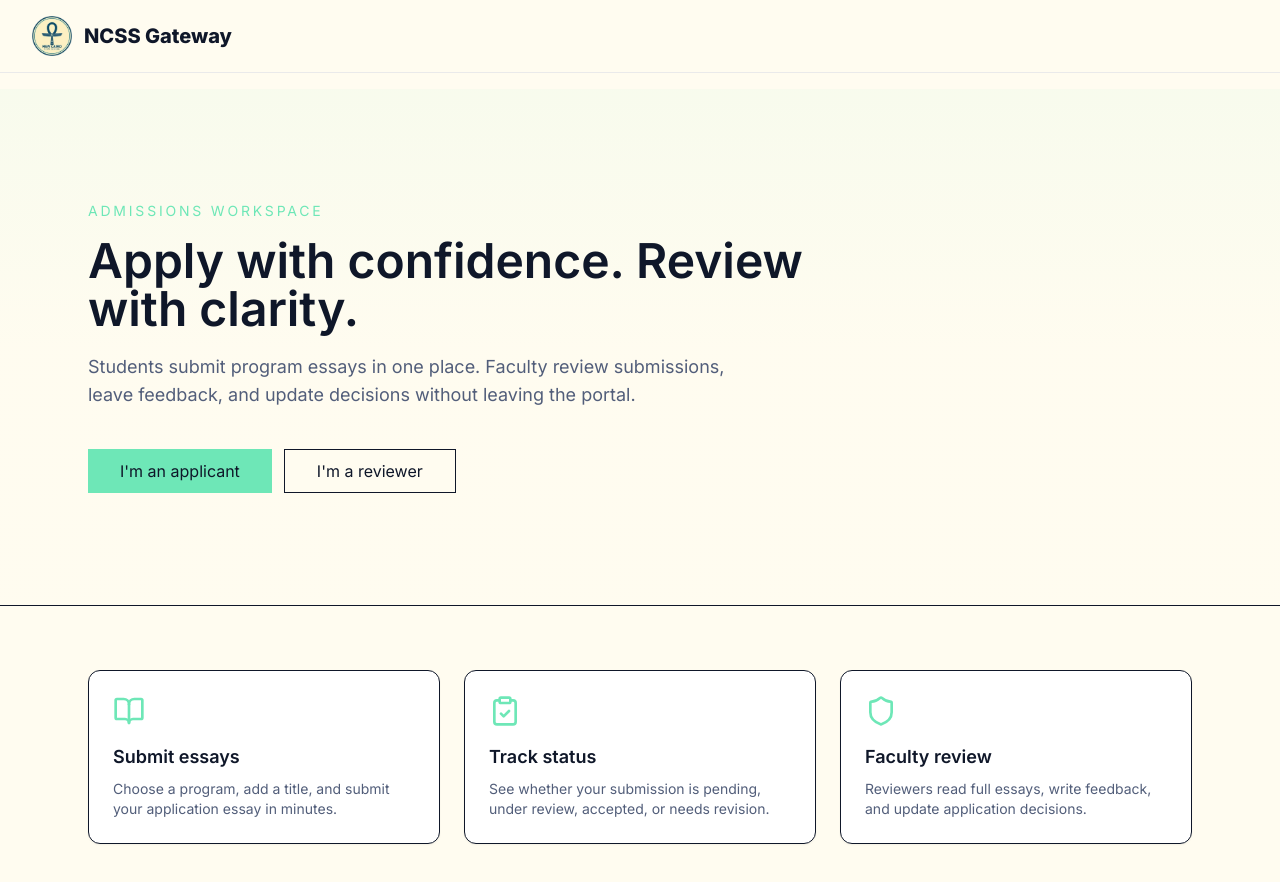
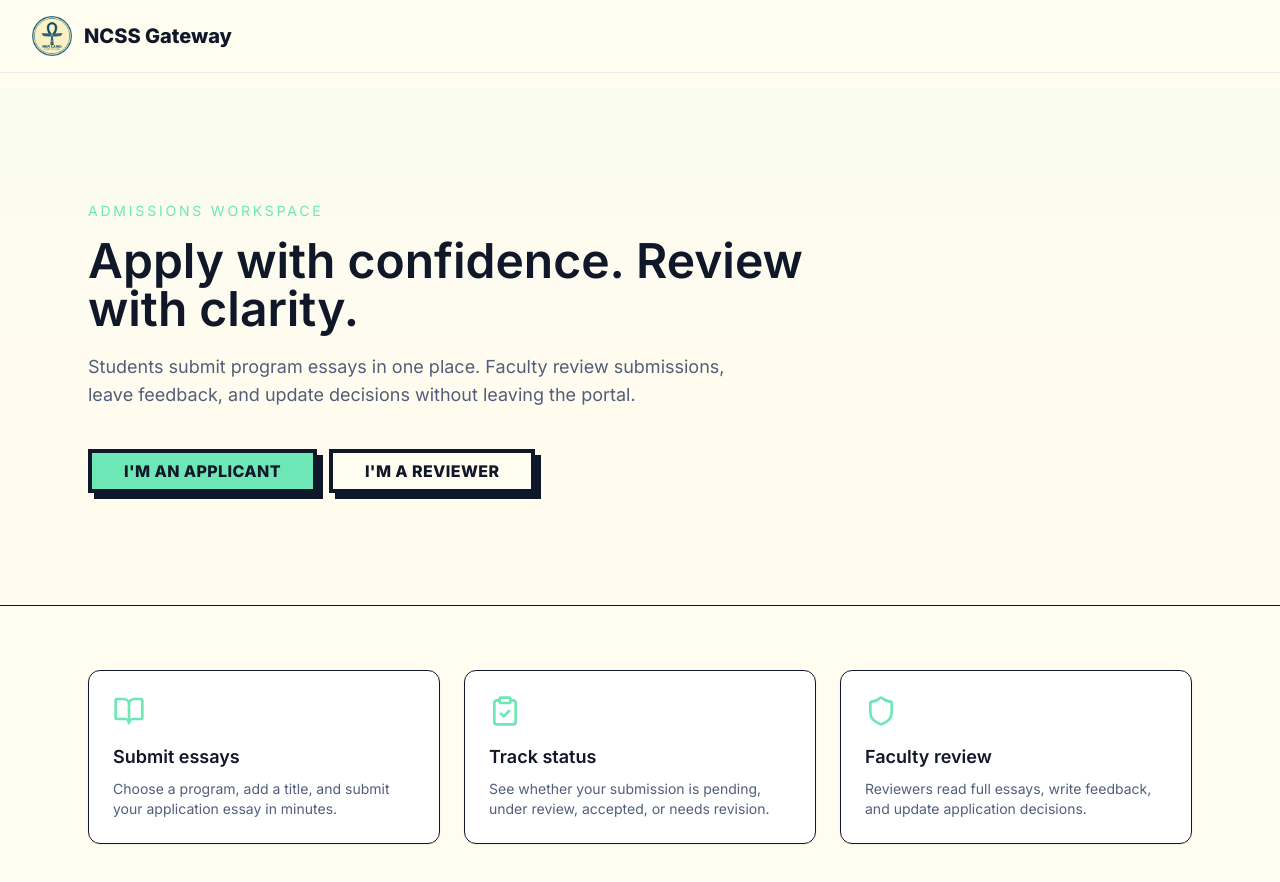
Before and after one commit to OmarElboray/NCSS-Gateway, a React (Vite) app: page / in a window 1280 px wide. Shown: the top 882 px of the page. Built offline with nearby package versions, Linux system fonts and the light colour scheme; no server answers.

Commit message:
Update button.tsx

```diff
--- a/src/components/ui/button.tsx
+++ b/src/components/ui/button.tsx
@@ -4,21 +4,22 @@ import { cva, type VariantProps } from "class-variance-authority";
 import { cn } from "@/lib/utils";
 
 const buttonVariants = cva(
-  "inline-flex items-center justify-center gap-2 whitespace-nowrap rounded-md text-sm font-medium transition-colors focus-visible:outline-none focus-visible:ring-2 focus-visible:ring-ring disabled:pointer-events-none disabled:opacity-50",
+  "inline-flex items-center justify-center gap-2 whitespace-nowrap rounded-none text-sm font-extrabold uppercase tracking-wide transition-all duration-150 ease-out border-4 border-[#0f172a] shadow-[6px_6px_0px_0px_#0f172a] hover:-translate-x-0.5 hover:-translate-y-0.5 hover:shadow-[8px_8px_0px_0px_#0f172a] focus-visible:outline-none focus-visible:ring-2 focus-visible:ring-ring disabled:pointer-events-none disabled:opacity-50 disabled:hover:translate-x-0 disabled:hover:translate-y-0 disabled:hover:shadow-[6px_6px_0px_0px_#0f172a]",
   {
     variants: {
       variant: {
-        default: "bg-primary text-primary-foreground hover:bg-primary/90",
+        default: "bg-primary text-primary-foreground hover:bg-[hsl(var(--gw-yellow))]",
         destructive: "bg-destructive text-destructive-foreground hover:bg-destructive/90",
-        outline: "border border-input bg-background hover:bg-accent hover:text-accent-foreground",
-        secondary: "bg-secondary text-secondary-foreground hover:bg-secondary/80",
-        ghost: "hover:bg-accent hover:text-accent-foreground",
-        link: "text-primary underline-offset-4 hover:underline",
+        outline: "bg-background hover:bg-accent hover:text-accent-foreground",
+        secondary: "bg-secondary text-secondary-foreground hover:bg-[hsl(var(--gw-yellow))]",
+        ghost:
+          "border-0 shadow-none hover:shadow-none hover:translate-x-0 hover:translate-y-0 hover:bg-accent hover:text-accent-foreground",
+        link: "border-0 shadow-none hover:shadow-none hover:translate-x-0 hover:translate-y-0 text-primary underline-offset-4 hover:underline normal-case font-medium",
       },
       size: {
         default: "h-10 px-4 py-2",
-        sm: "h-9 rounded-md px-3",
-        lg: "h-11 rounded-md px-8",
+        sm: "h-9 px-3",
+        lg: "h-11 px-8",
         icon: "h-10 w-10",
       },
     },
```
